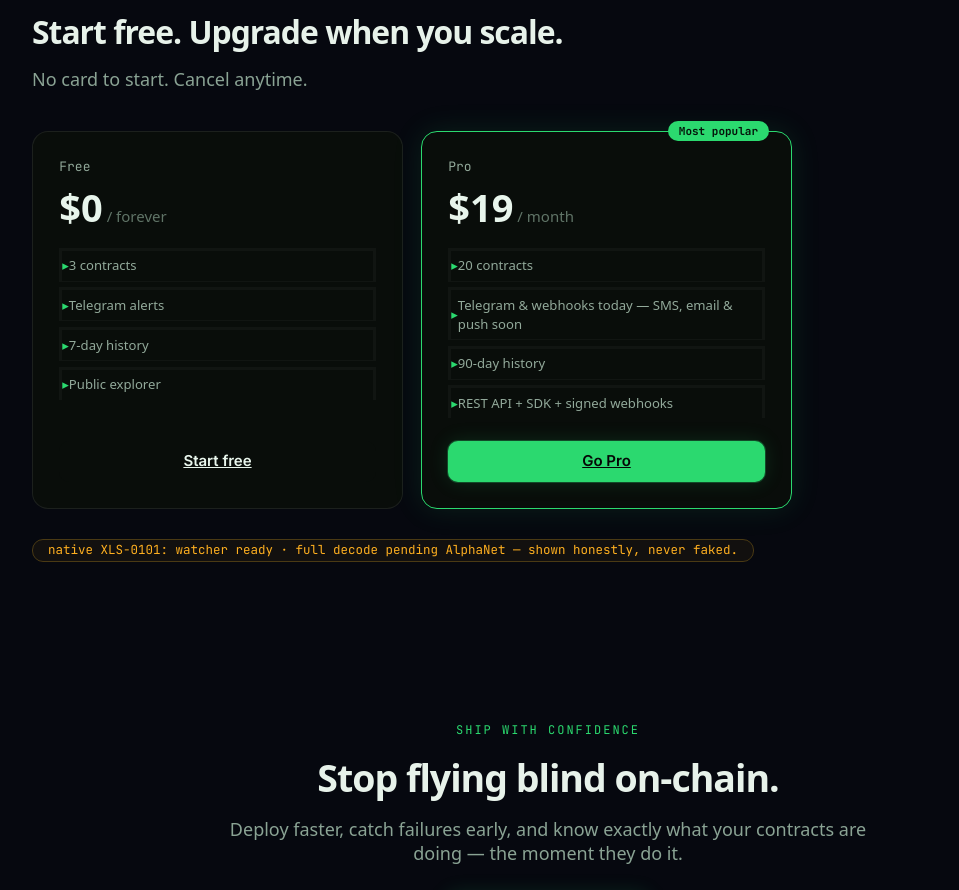
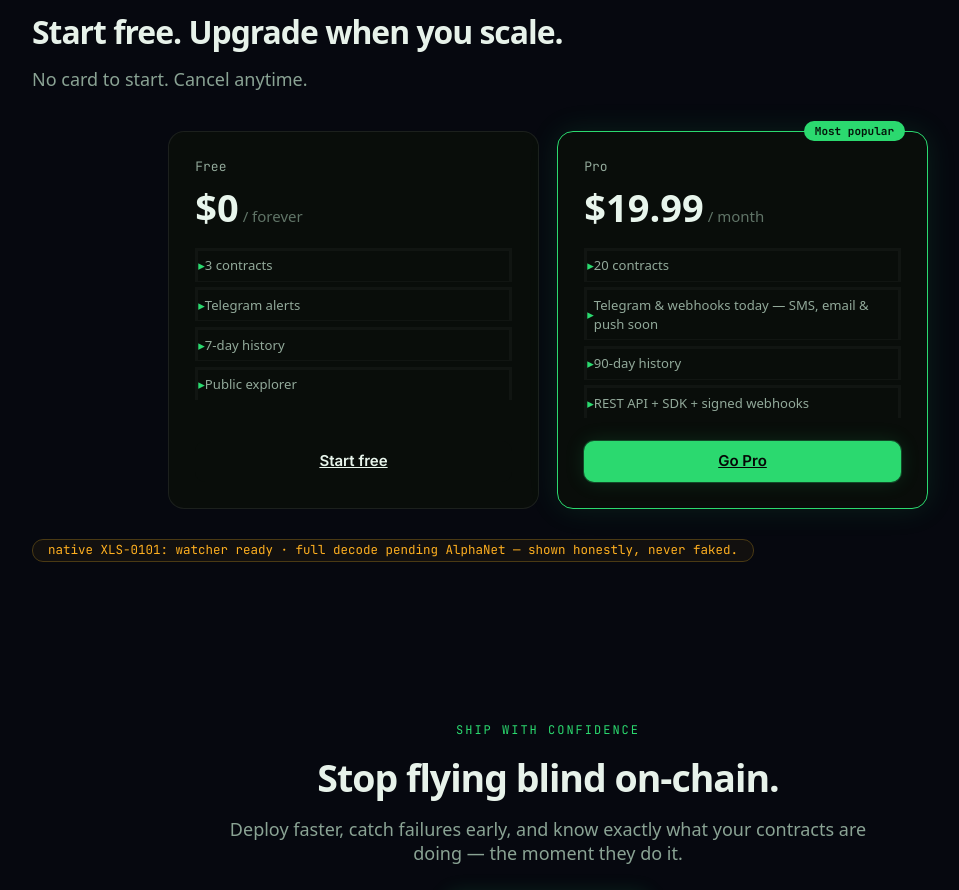
Before and after one commit to rperezga/kryndel, a Next.js app in the folder packages/web/: page / in a window 1280 px wide. Shown: the part 2240-3130 px from the top of the page, without its empty margins (92-1051 px from the left). Built offline with nearby package versions, Linux system fonts and the light colour scheme; no server answers.

Commit message:
fix(marketing): centrar pricing cards + precio 19.99

```diff
--- a/packages/web/src/app/(marketing)/page.tsx
+++ b/packages/web/src/app/(marketing)/page.tsx
@@ -255,7 +255,7 @@ export default function LandingPage() {
           <h2 id="pricing-heading" className="mkt-h2">Start free. Upgrade when you scale.</h2>
           <p className="mkt-lead">No card to start. Cancel anytime.</p>
 
-          <div className="grid grid-cols-1 md:grid-cols-2 gap-[18px] max-w-[760px] list-none p-0">
+          <div className="grid grid-cols-1 md:grid-cols-2 gap-[18px] max-w-[760px] mx-auto w-full list-none p-0">
             {/* Free tier */}
             <article className="bg-ds-panel border border-solid border-ds-border rounded-[16px] p-7 flex flex-col" aria-label="Free plan">
               <p className="font-ds-mono text-ds-text-2 text-[13px] mb-1.5">Free</p>
@@ -288,7 +288,7 @@ export default function LandingPage() {
               </div>
               <p className="font-ds-mono text-ds-text-2 text-[13px] mb-1.5">Pro</p>
               <p className="text-[38px] font-extrabold text-ds-text mb-4">
-                $19<span className="text-base text-ds-text-3 font-normal"> / month</span>
+                $19.99<span className="text-base text-ds-text-3 font-normal"> / month</span>
               </p>
               <ul className="list-none m-0 mb-6 p-0 flex-1 flex flex-col gap-1.5" aria-label="Pro plan features">
                 <li className="py-1.5 text-ds-text-2 text-sm flex gap-2.25 items-center border-b border-solid border-[rgba(255,255,255,0.03)] last:border-b-0">
--- a/packages/web/src/app/(marketing)/pricing/page.tsx
+++ b/packages/web/src/app/(marketing)/pricing/page.tsx
@@ -10,7 +10,7 @@ import { Button } from '@/components/ds/Button';
 export const metadata: Metadata = {
   title: 'Pricing',
   description:
-    'Kryndel pricing: Free plan forever, Pro at $19/month. No card required to start.',
+    'Kryndel pricing: Free plan forever, Pro at $19.99/month. No card required to start.',
   openGraph: {
     title: 'Kryndel Pricing — Free & Pro plans',
     description:
@@ -140,7 +140,7 @@ export default async function PricingPage() {
               <div className="mb-8">
                 <span className="font-ds-mono text-[10px] uppercase font-bold tracking-widest text-ds-green block mb-2">PRO</span>
                 <div className="flex items-baseline gap-1">
-                  <span className="font-ds-mono text-3xl font-bold text-ds-text">$19</span>
+                  <span className="font-ds-mono text-3xl font-bold text-ds-text">$19.99</span>
                   <span className="font-ds-mono text-xs text-ds-text-3">/mo</span>
                 </div>
                 <p className="text-xs text-ds-text-2 mt-4 leading-relaxed">Perfect for serious dapp developers.</p>
```
